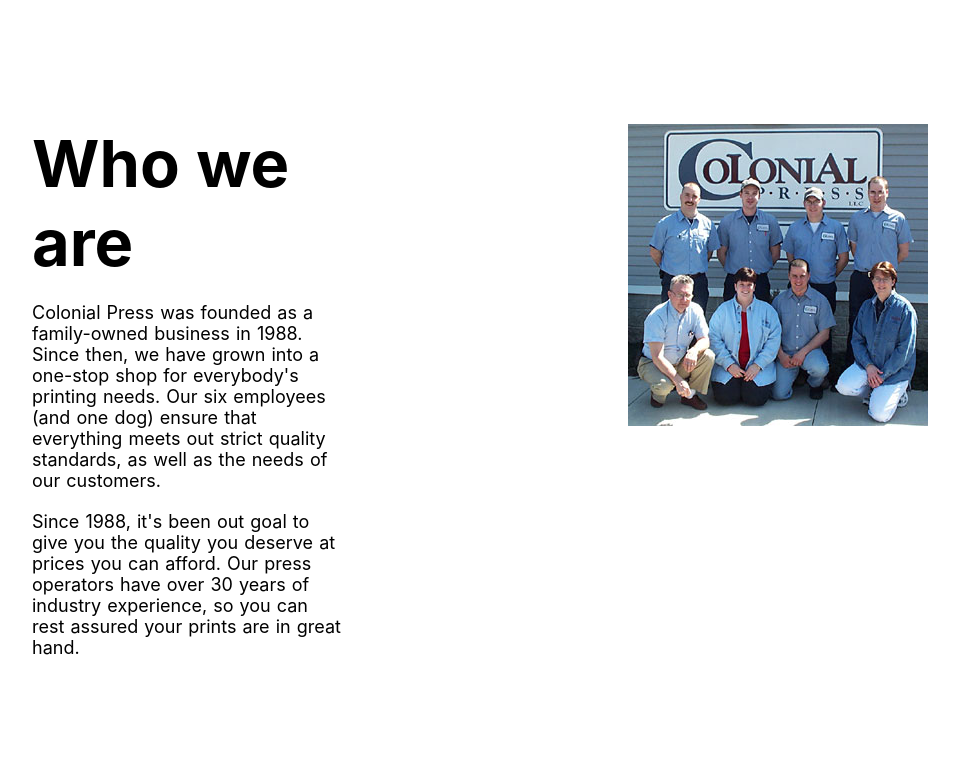
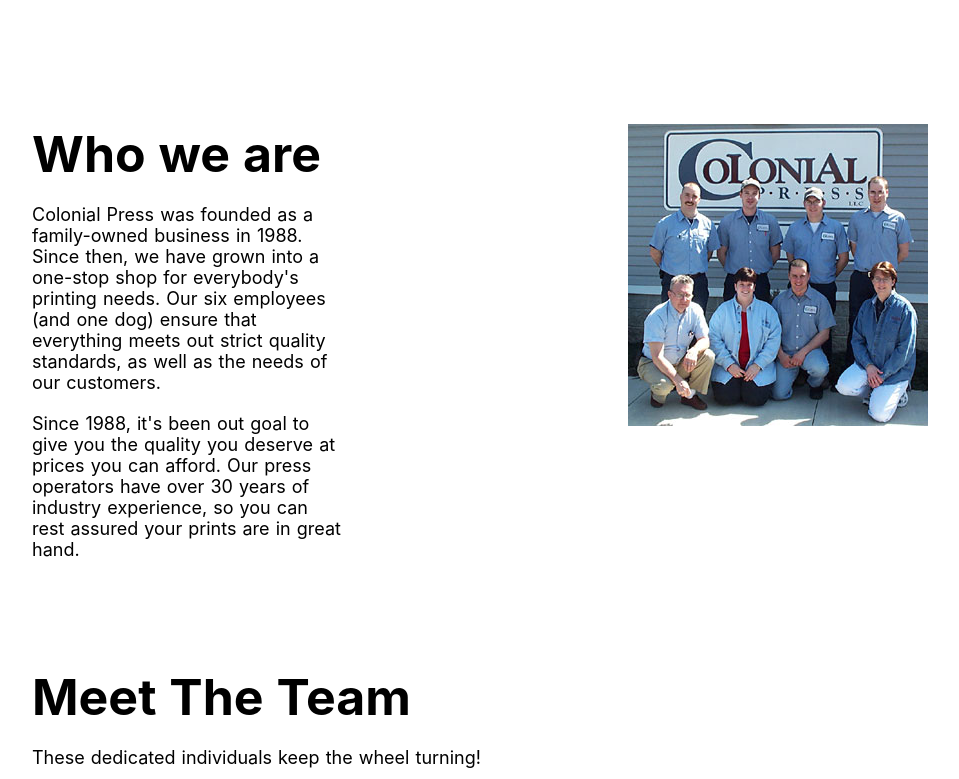
Before and after one commit to colonialpress/vue-frontend, a Nuxt app: page / in a window 1280 px wide. Shown: the part 651-1430 px from the top of the page, without its empty margins (160-1119 px from the left). Built offline with nearby package versions, Linux system fonts and the light colour scheme.

Commit message:
Changed font sizes

```diff
--- a/components/About_Us/Meet_The_Team.vue
+++ b/components/About_Us/Meet_The_Team.vue
@@ -55,7 +55,7 @@
     padding: 8% 15%;
   }
   .MeetTheTeam h1 {
-    font-size: 65px;
+    font-size: 50px;
   }
   .MeetTheTeam p {
     font-size: 18px;
--- a/components/About_Us/Who_We_Are.vue
+++ b/components/About_Us/Who_We_Are.vue
@@ -14,7 +14,7 @@
 </template>
 <style>
   .whoWeAre h1 {
-    font-size: 65px;
+    font-size: 50px;
   }
   .whoWeAre p {
     font-size: 18px;
```
